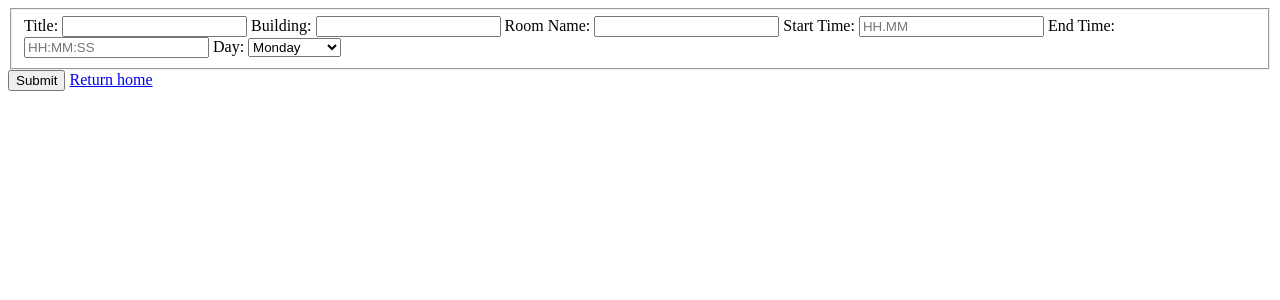
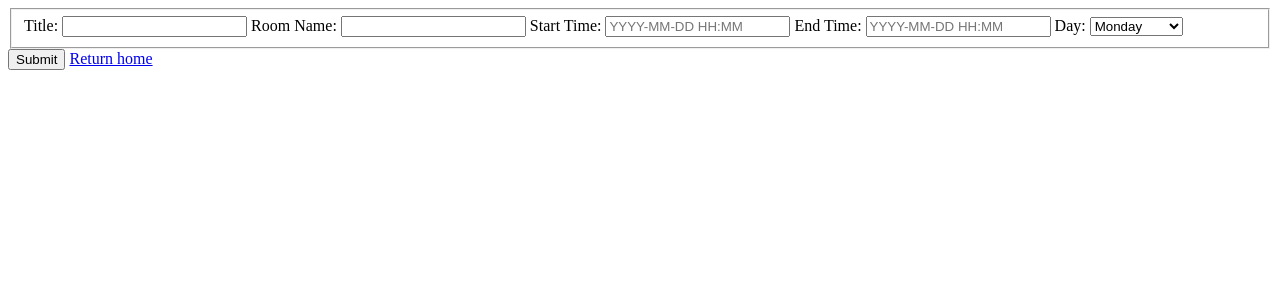
Before and after one commit to stromnorcross/RoomFinder, a Django app: page /create/ in a window 1280 px wide. Shown: the top 300 px of the page. Run offline with Django 4.2, Linux system fonts and the light colour scheme.

Commit message:
Revert "reservation conflict logic"
This reverts commit b91dea37e8eb9f3f83b2e853b0436caf4ee09ee1.

```diff
--- a/roomFinder_app/forms.py
+++ b/roomFinder_app/forms.py
@@ -6,7 +6,7 @@ from .models import Reservation, Room
 class RoomForm(ModelForm):
     class Meta:
         model = Room
-        fields = ['room_name','building' ]
+        fields = ['room_name', ]
 
 class UserForm(ModelForm):
     class Meta:
--- a/roomFinder_app/templates/create_reservation.html
+++ b/roomFinder_app/templates/create_reservation.html
@@ -10,14 +10,12 @@
     <fieldset>
         <label for="title">Title: </label>
         <input type="text" id="title" name="title">
-        <label for="room_name">Building: </label>
-        <input type="text" id="building" name="building">
         <label for="room_name">Room Name: </label>
         <input type="text" id="room_name" name="room_name">
         <label for="start_time">Start Time: </label>
-        <input type="text" id="start_time" name="start_time" placeholder="HH.MM">
+        <input type="text" id="start_time" name="start_time" placeholder="YYYY-MM-DD HH:MM">
         <label for="end_time">End Time: </label>
-        <input type="text" id="end_time" name="end_time" placeholder="HH:MM:SS">
+        <input type="text" id="end_time" name="end_time" placeholder="YYYY-MM-DD HH:MM">
         <label for="day">Day: </label>
         <select id="day" name="day">
             <option value="1">Monday</option>
--- a/roomFinder_app/views.py
+++ b/roomFinder_app/views.py
@@ -9,6 +9,7 @@ from .models import Room, Reservation
 from .forms import ReservationForm
 from django.views.generic import CreateView
 from django.core.exceptions import ObjectDoesNotExist
+# from separate import room_generate
 import datetime
 import json
 import pandas as pd
@@ -65,37 +66,37 @@ def make_reservation(request):
     if request.method == "POST":
         # change room_id for POST to be expected request
         room_name = request.POST['room_name']
-        # make change in create_reservation.html to separate room_name and building inputs
-        building = request.POST['building']
         room = Room.objects.all().get(room_name=room_name)
-        for reservation in Reservation.objects.all().filter(room=room, building=building):
-            if str(reservation.start_time) > request.POST['start_time'] and str(reservation.start_time) > request.POST['end_time'] and request.POST['start_time']<request.POST['end_time']:
-                pass
-            elif str(reservation.end_time) < request.POST['start_time'] and str(reservation.end_time) < request.POST['end_time'] and request.POST['start_time']<request.POST['end_time']:
-                pass
-            else:
-                messages.warning(request, "Invalid Booking Time")
-
+        # for reservation in Reservation.objects.all().filter(room=room):
+        # # only allow booking if the requested start time is after the reservation end time
+        # # or requested end time is before reservation start time, need to check hotel reservation logic for if-elif
+        #     if str(reservation.start_time) > request.POST['start_time'] and str(reservation.start_time) > request.POST['end_time']:
+        #     # pass is a keyword that does nothing, kinda like break but instead it just lets the loop keep running to check
+        #     # the requested start and end times with other reservations
+        #         pass
+        #     elif str(reservation.end_time) < request.POST['start_time'] and str(reservation.end_time) < request.POST['end_time']:
+        #         pass
+        #     else:
+        #         #messages.warning(request, "Invalid Booking Time")
+        #         #return redirect("homepage")
 
         current_user = request.user
         #booking_id = str(room_id) + str(datetime.datetime.now())
         reservation = Reservation()
-        room_object = Room.objects.all().filter(building=building).get(room_name=room_name)
-        # print(room_object)
+        room_object = Room.objects.all().get(room_name=room_name)
+        print(room_object)
         user_object = User.objects.all().get(username=current_user)
-        # print(user_object)
+        print(user_object)
         reservation.user = user_object
         reservation.room = room_object
         reservation.title = request.POST['title']
         reservation.start_time = request.POST['start_time']
         reservation.end_time = request.POST['end_time']
-        reservation.day = request.POST['day']
+
         reservation.save()
         print(reservation)
 
-        reservation_pk = reservation.pk
-        reservation_detail_url = reverse('roomFinder_app:reservation_detail', args=[reservation_pk])
-        return HttpResponseRedirect(reservation_detail_url)
+        return HttpResponseRedirect(request.META.get('HTTP_REFERER','/'))
     else:
         return HttpResponse('Access Denied')
 
```
